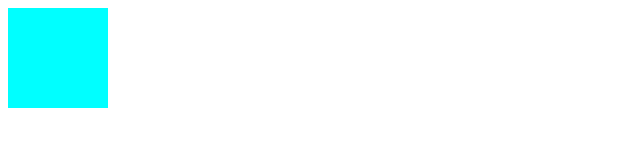
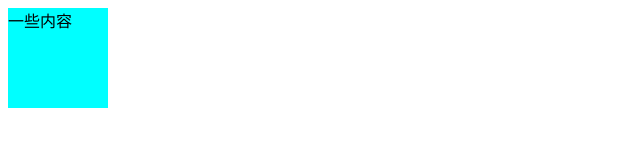
Before and after one commit to xiaomiaoya/xiaomiao, a plain HTML site: page index.html in a window 1280 px wide. Shown: the full height of the page, 0-640 px from the left. Drawn offline with Linux system fonts and the light colour scheme.

Commit message:
修改了index.html

```diff
--- a/index.html
+++ b/index.html
@@ -14,6 +14,6 @@
     </style>
 </head>
 <body>
-    <div class="box"></div>
+    <div class="box">一些内容</div>
 </body>
 </html>
```
